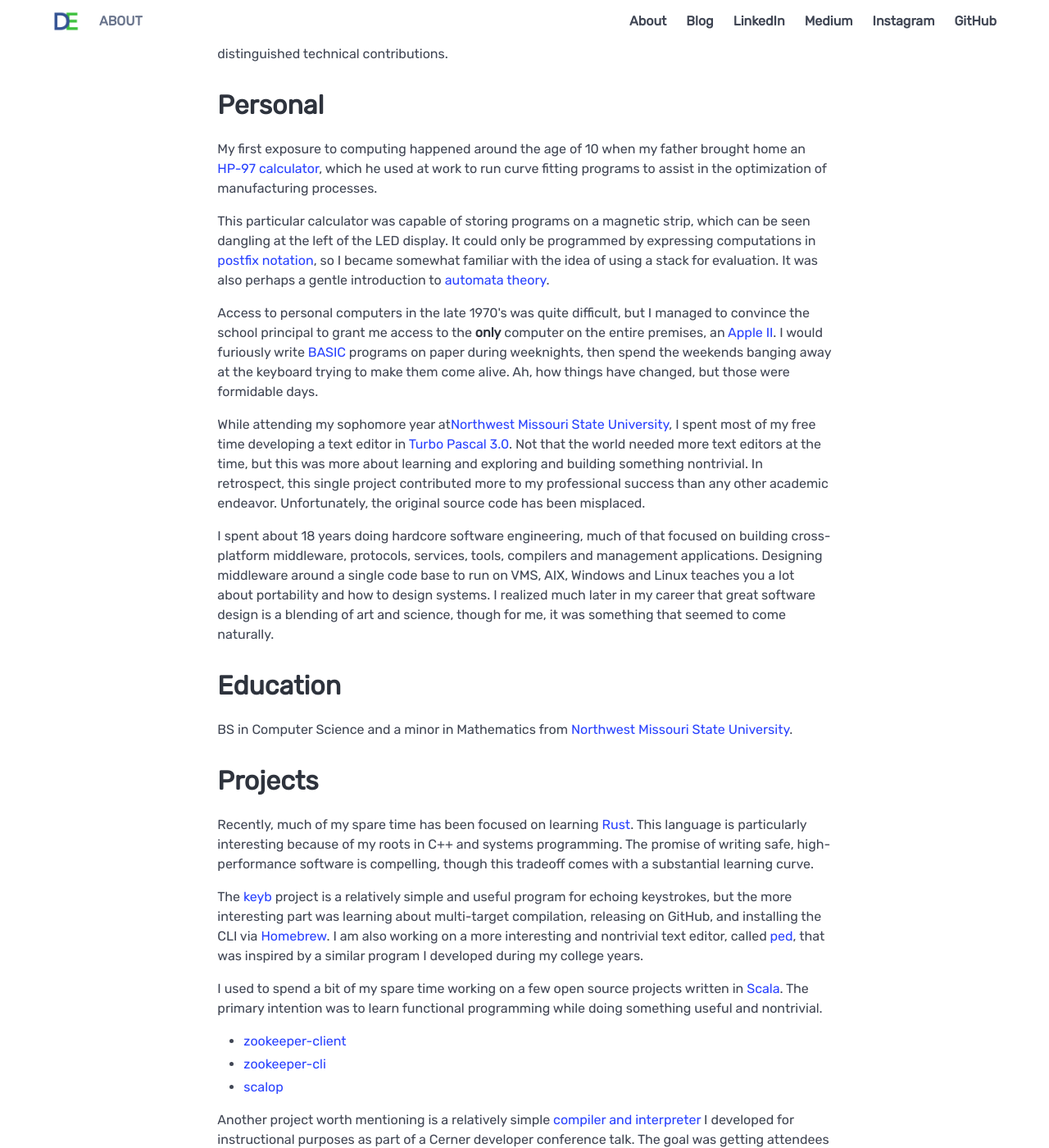
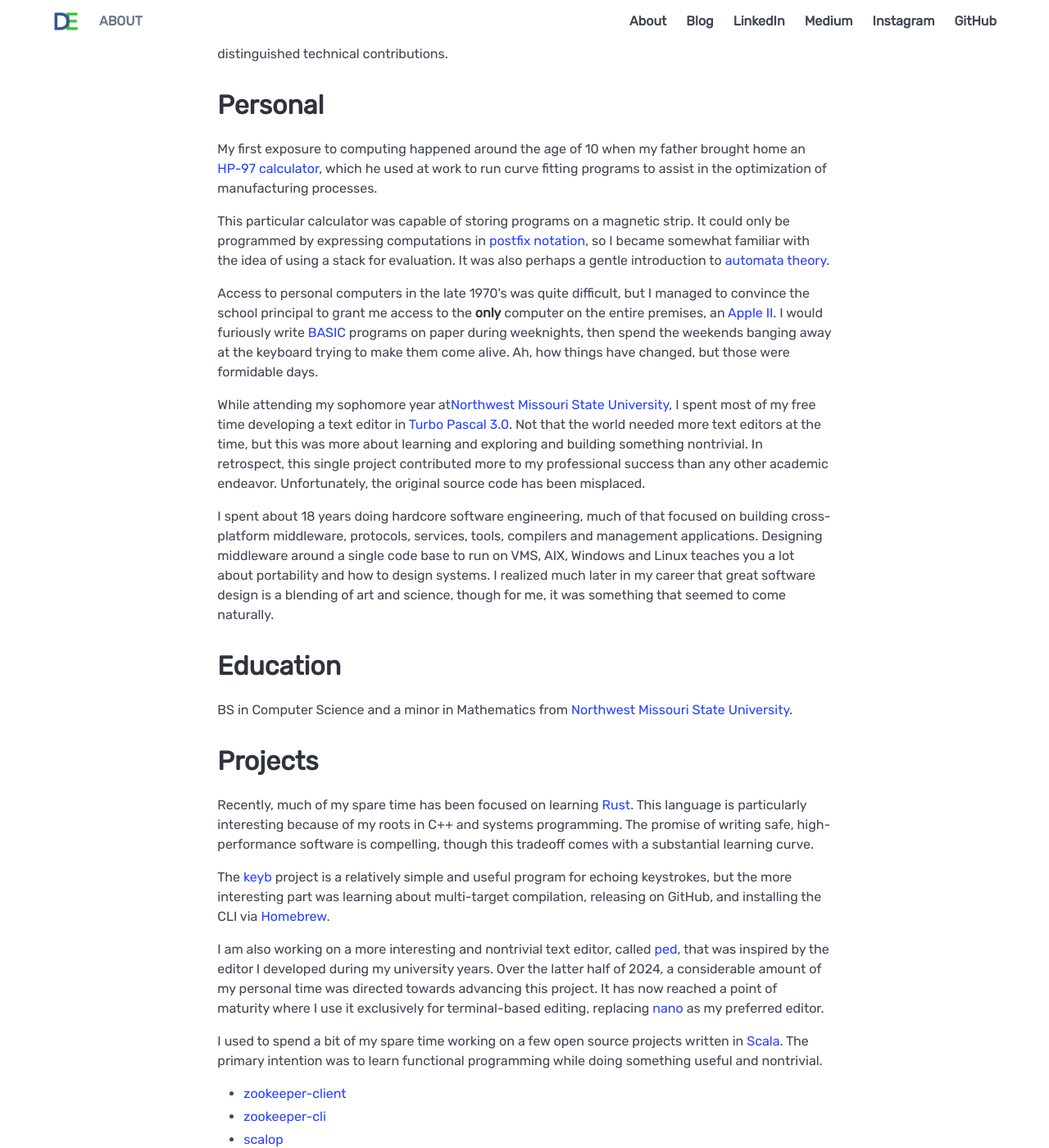
Before and after one commit to davidledwards/davidledwards.github.io, a Jekyll site: the page built from about/index.html, in a window 1280 px wide and 1400 px high, scrolled down 1452 px. Shown: the whole window at 82% size. Built offline with Jekyll 4.4.1, drawn with Linux system fonts in a browser that asks for light colours.

Commit message:
update about page

```diff
--- a/about/index.html
+++ b/about/index.html
@@ -109,7 +109,7 @@
         My first exposure to computing happened around the age of 10 when my father brought home an <a href="https://www.hpmuseum.org/hp6797.htm">HP-97 calculator</a>, which he used at work to run curve fitting programs to assist in the optimization of manufacturing processes.
     </p>
     <p>
-        This particular calculator was capable of storing programs on a magnetic strip, which can be seen dangling at the left of the LED display. It could only be programmed by expressing computations in <a href="https://en.wikipedia.org/wiki/Reverse_Polish_notation">postfix notation</a>, so I became somewhat familiar with the idea of using a stack for evaluation. It was also perhaps a gentle introduction to <a href="https://en.wikipedia.org/wiki/Automata_theory">automata theory</a>.
+        This particular calculator was capable of storing programs on a magnetic strip. It could only be programmed by expressing computations in <a href="https://en.wikipedia.org/wiki/Reverse_Polish_notation">postfix notation</a>, so I became somewhat familiar with the idea of using a stack for evaluation. It was also perhaps a gentle introduction to <a href="https://en.wikipedia.org/wiki/Automata_theory">automata theory</a>.
     </p>
     <p>
         Access to personal computers in the late 1970's was quite difficult, but I managed to convince the school principal to grant me access to the <strong>only</strong> computer on the entire premises, an <a href="https://en.wikipedia.org/wiki/Apple_II">Apple II</a>. I would furiously write <a href="https://en.wikipedia.org/wiki/BASIC">BASIC</a> programs on paper during weeknights, then spend the weekends banging away at the keyboard trying to make them come alive. Ah, how things have changed, but those were formidable days.
@@ -129,7 +129,10 @@
         Recently, much of my spare time has been focused on learning <a href="https://rust-lang.org">Rust</a>. This language is particularly interesting because of my roots in C++ and systems programming. The promise of writing safe, high-performance software is compelling, though this tradeoff comes with a substantial learning curve.
     </p>
     <p>
-        The <a href="https://github.com/davidledwards/keyb">keyb</a> project is a relatively simple and useful program for echoing keystrokes, but the more interesting part was learning about multi-target compilation, releasing on GitHub, and installing the CLI via <a href="https://brew.sh/">Homebrew</a>. I am also working on a more interesting and nontrivial text editor, called <a href="https://github.com/davidledwards/ped">ped</a>, that was inspired by a similar program I developed during my college years.
+        The <a href="https://github.com/davidledwards/keyb">keyb</a> project is a relatively simple and useful program for echoing keystrokes, but the more interesting part was learning about multi-target compilation, releasing on GitHub, and installing the CLI via <a href="https://brew.sh/">Homebrew</a>.
+    </p>
+    <p>
+        I am also working on a more interesting and nontrivial text editor, called <a href="https://github.com/davidledwards/ped">ped</a>, that was inspired by the editor I developed during my university years. Over the latter half of 2024, a considerable amount of my personal time was directed towards advancing this project. It has now reached a point of maturity where I use it exclusively for terminal-based editing, replacing <a href="https://www.nano-editor.org/">nano</a> as my preferred editor.
     </p>
     <p>
         I used to spend a bit of my spare time working on a few open source projects written in <a href="https://www.scala-lang.org">Scala</a>. The primary intention was to learn functional programming while doing something useful and nontrivial.
```
Also changed, not shown: other parts of about/index.html (+0 -1 lines).
